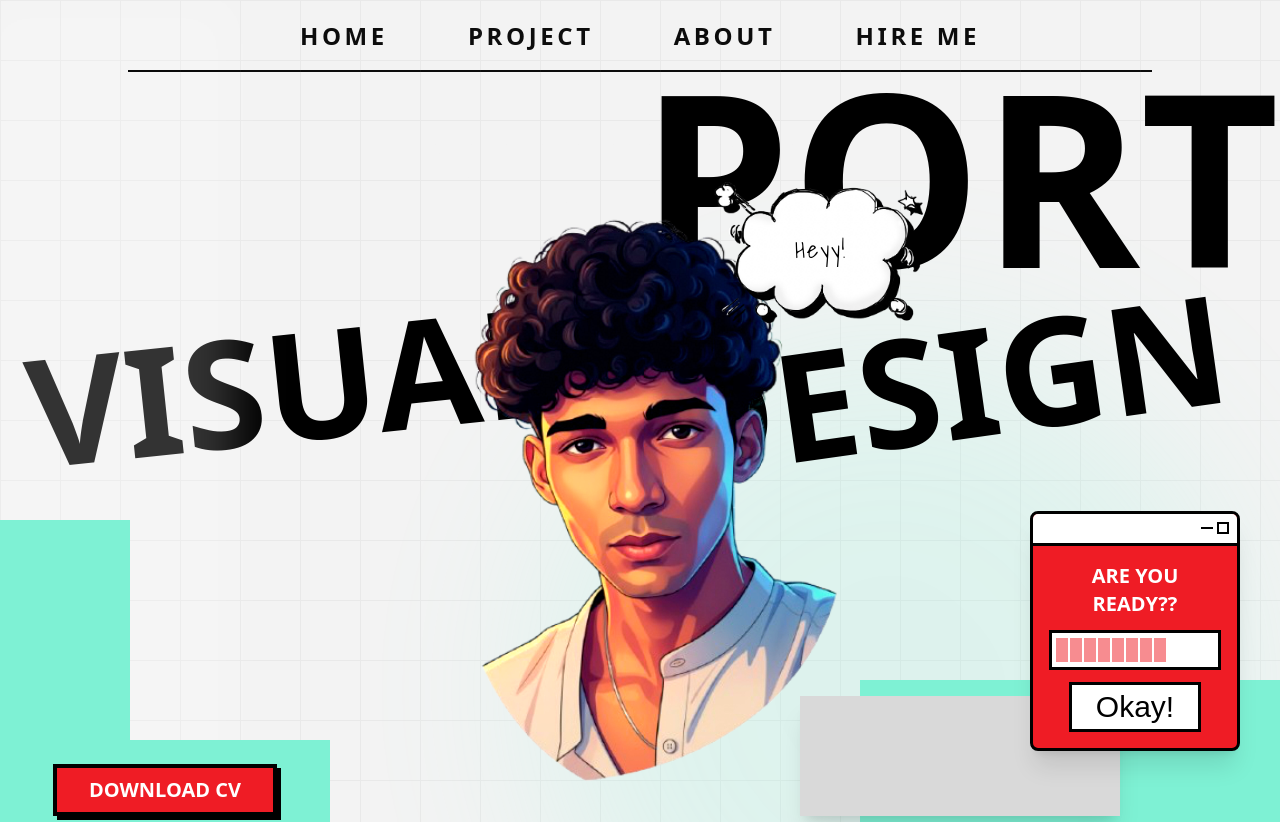
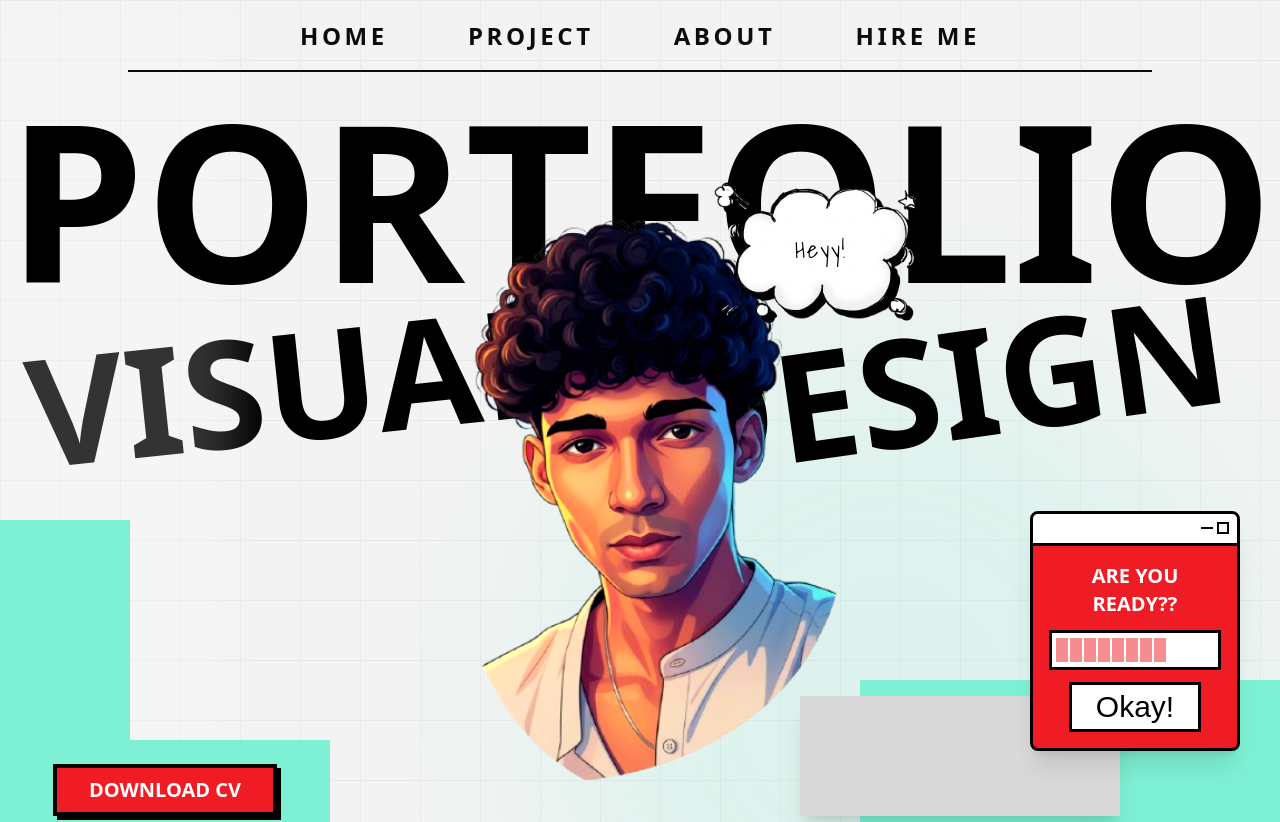
Before and after one commit to adithdev-glitch/newPortfolio, a React (Vite) app: page / in a window 1280 px wide. Shown: the top 822 px of the page. Built offline with nearby package versions, Linux system fonts and the light colour scheme; a web font is replaced by a local one.

Commit message:
deployment error

```diff
--- a/src/pages/Hero.jsx
+++ b/src/pages/Hero.jsx
@@ -29,14 +29,35 @@ return (
           className=" absolute left-1/2 top-1/2 -translate-x-1/2 -translate-y-1/2 w-[500px] h-[500px] rounded-full bg-[#7ef1d4] blur-3xl"/>
         {/* Main Title */}
         <motion.h1
-          initial={{ opacity: 0, y: -200, scale: 0.7, rotateX: 90, }}
-          animate={{ opacity: 1, y: 0, scale: 1, rotateX: 0, }}
-          transition={{ duration: 1.5, ease: [0.16, 1, 0.3, 1], }}
-          className=" absolute top-[9%] left-1/2 -translate-x-1/2 text-[100px] sm:text-[110px] md:text-[130px] xl:text-[240px]
-            leading-[0.8] font-black uppercase text-black text-center">
-
-          Portfolio
-        </motion.h1>
+  initial={{ opacity: 0, y: -200, scale: 0.7 }}
+  animate={{ opacity: 1, y: 0, scale: 1 }}
+  transition={{
+    duration: 1.5,
+    ease: [0.16, 1, 0.3, 1],
+  }}
+  className="
+    absolute
+    top-[10%]
+    inset-x-0
+    flex
+    justify-center
+    text-center
+    font-black
+    uppercase
+    text-black
+    leading-none
+    text-[52px]
+    sm:text-[80px]
+    md:text-[120px]
+    lg:text-[160px]
+    xl:text-[220px]
+    2xl:text-[260px]
+    px-2
+    z-10
+  "
+>
+  Portfolio
+</motion.h1>
           {/* Left Text */}
         <motion.h2
           initial={{ opacity: 0, x: -300, rotate: 20, }}
```
